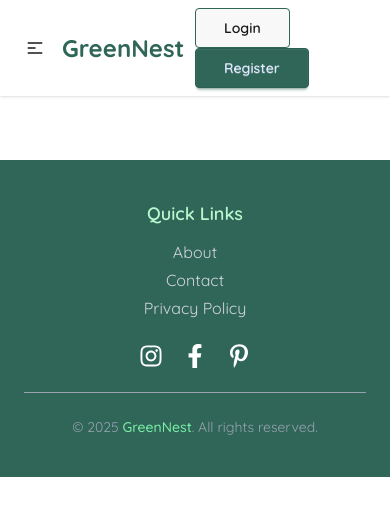
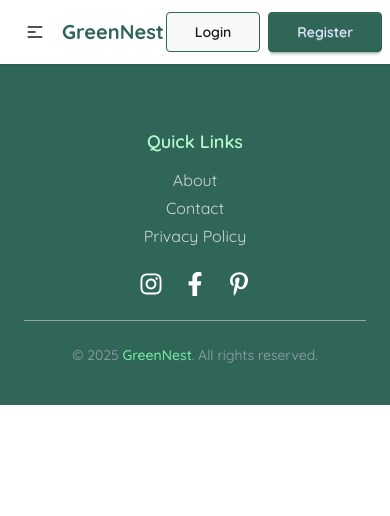
Before and after one commit to Rakibislam22/Green-Nest, a React (Vite) app: page /auth in a window 390 px wide. Shown: the top 516 px of the page. Built offline with nearby package versions, Linux system fonts and the light colour scheme; no server answers.

Commit message:
Add Plant of the Week

```diff
--- a/src/components/Footer.jsx
+++ b/src/components/Footer.jsx
@@ -3,7 +3,7 @@ import { FaInstagram, FaFacebookF, FaPinterestP } from "react-icons/fa";
 
 const Footer = () => {
   return (
-    <footer className="bg-primary text-white py-10 mt-16">
+    <footer className="bg-primary text-white py-10 pt-16">
       <div className="max-w-7xl mx-auto px-3 flex flex-col sm:flex-row justify-between items-center gap-6 sm:gap-0">
 
         <div className="text-center sm:text-left">
--- a/src/components/Navbar.jsx
+++ b/src/components/Navbar.jsx
@@ -7,14 +7,26 @@ const Navbar = () => {
     const { user, loading } = useContext(AuthContext);
 
     const handleLoadingOnNav = () => {
-        if(loading){
+        if (loading) {
             return <span className="loading loading-spinner loading-md"></span>
         }
 
-       return user ? <Avatar></Avatar> : <div className='space-x-2'>
-                            <Link to={"/auth/login"} className="px-7 btn border-primary hover:bg-primary hover:text-white">Login</Link>
-                            <Link to={"/auth/signup"} className="px-7 btn btn-primary">Register</Link>
-                        </div>
+        return user ? (<Avatar></Avatar>) : (
+            <div className="flex items-center gap-2">
+                <Link
+                    to={"/auth/login"}
+                    className="px-7 btn border-primary hover:bg-primary hover:text-white"
+                >
+                    Login
+                </Link>
+                <Link
+                    to={"/auth/signup"}
+                    className="px-7 btn btn-primary"
+                >
+                    Register
+                </Link>
+            </div>
+        );
 
     }
 
@@ -37,7 +49,7 @@ const Navbar = () => {
                             {links}
                         </ul>
                     </div>
-                    <Link to={"/"} className="font-bold text-2xl text-primary">GreenNest</Link>
+                    <Link to={"/"} className="font-bold text-xl sm:text-2xl text-primary">GreenNest</Link>
                 </div>
                 <div className="navbar-center hidden lg:flex">
                     <ul className="menu menu-horizontal px-1">
--- a/src/components/Plant.jsx
+++ b/src/components/Plant.jsx
@@ -13,8 +13,8 @@ const Plant = ({ plant }) => {
             <h1 className="text-2xl font-semibold py-4 ">{plant.plantName}</h1>
 
             <div className="flex justify-between items-center">
-                <div className="text-primary text-lg rounded-3xl bg-[#DCFCE7] py-2 px-3">
-                    <p>☆ {plant.rating}</p>
+                <div className="text-primary text-lg rounded-3xl bg-[#DCFCE7] py-1 px-2">
+                    <p>⭐ {plant.rating}</p>
                 </div>
                 <div className="font-bold">
                     <p className="pr-2 text-xl">
--- /dev/null
+++ b/src/components/PlantOfTheWeek.jsx
@@ -0,0 +1,60 @@
+import React from "react";
+import { Link } from "react-router";
+
+const PlantOfTheWeek = () => {
+  const plant = {
+    name: "Monstera Deliciosa",
+    image: "https://i.ibb.co.com/pv3cKmh9/img6.webp",
+    description:
+      "Known as the Swiss Cheese Plant, Monstera Deliciosa brings a bold, tropical vibe to your home with its iconic split leaves and easygoing nature.",
+    price: 35,
+    rating: 4.9,
+  };
+
+  return (
+    <section className="relative bg-green-50/30 py-25 px-6 sm:px-12 lg:px-20  pb-16 rounded-2xl overflow-hidden">
+
+      <div className="absolute inset-0 bg-gradient-to-r from-green-50 via-transparent to-green-50 opacity-60"></div>
+
+      <div className="relative flex flex-col lg:flex-row items-center justify-between gap-10">
+
+        <div className="flex-1 text-center lg:text-left space-y-5">
+          <h2 className="text-4xl sm:text-5xl font-extrabold text-[#2f6658]">
+            Plant of the Week
+          </h2>
+
+          <h3 className="text-3xl font-semibold text-gray-800">
+            {plant.name}
+          </h3>
+
+          <p className="text-gray-600 leading-relaxed max-w-lg">
+            {plant.description}
+          </p>
+
+          <div className="flex flex-col sm:flex-row items-center sm:items-start gap-3 text-lg text-gray-700">
+            <p>
+              <span className="font-semibold text-[#2f6658]">Price:</span> ${plant.price}
+            </p>
+            <p>
+              <span className="font-semibold text-[#2f6658]">Rating:</span> ⭐ {plant.rating}
+            </p>
+          </div>
+
+          <Link to={"/plant-details/6"} className="mt-5 bg-[#2f6658] text-white px-6 py-3 rounded-lg font-semibold hover:bg-[#28594d] transition">
+            Learn More
+          </Link>
+        </div>
+
+        <div className="flex-1 flex justify-center lg:justify-end">
+          <img
+            src={plant.image}
+            alt={plant.name}
+            className="w-full max-w-md rounded-2xl shadow-lg hover:scale-105 transition-transform duration-500"
+          />
+        </div>
+      </div>
+    </section>
+  );
+};
+
+export default PlantOfTheWeek;
--- a/src/layouts/AuthLayout.jsx
+++ b/src/layouts/AuthLayout.jsx
@@ -6,9 +6,16 @@ import { ToastContainer } from 'react-toastify';
 
 const AuthLayout = () => {
     return (
-        <div className=' quicksand-font'>
-            <Navbar></Navbar>
-            <Outlet></Outlet>
+        <div className=' quicksand-font relative'>
+            <div className='sticky top-0 z-50'>
+                <Navbar></Navbar>
+            </div>
+
+
+            <div className='bg-green-50/30 bg-gradient-to-r from-green-50 via-transparent to-green-50'>
+                <Outlet></Outlet>
+            </div>
+
 
             <ToastContainer
                 position="top-center"
--- a/src/layouts/MainLayout.jsx
+++ b/src/layouts/MainLayout.jsx
@@ -17,7 +17,9 @@ const MainLayout = () => {
                 <Navbar></Navbar>
             </div>
 
-            <Outlet></Outlet>
+            <div className='bg-green-50/30 bg-gradient-to-r from-green-50 via-transparent to-green-50 pb-20'>
+                <Outlet></Outlet>
+            </div>
 
             <ToastContainer
                 position="top-center"
--- a/src/pages/Home.jsx
+++ b/src/pages/Home.jsx
@@ -4,6 +4,7 @@ import Plant from '../components/Plant';
 import PlantCareTips from '../components/PlantCareTips';
 import PlantsExperts from '../components/PlantsExperts';
 import EcoDecorIdeas from '../components/EcoDecorIdeas';
+import PlantOfTheWeek from '../components/PlantOfTheWeek';
 
 const dataPromis = fetch('/plants.json').then(res => res.json());
 
@@ -20,7 +21,7 @@ const Home = () => {
     return (
         <div>
             <ImageSlider></ImageSlider>
-            <div className='bg-green-50/25'>
+            <PlantOfTheWeek></PlantOfTheWeek>
             <div className='max-w-7xl mx-auto p-3'>
                 <h1 className='text-4xl sm:text-5xl text-primary text-center font-semibold pt-30'>Our Top Rated Indoor Plants</h1>
                 <div className='grid lg:grid-cols-3 md:grid-cols-2 grid-cols-1 gap-5 pt-18'>
@@ -38,7 +39,6 @@ const Home = () => {
                     <EcoDecorIdeas></EcoDecorIdeas>
                 </div>
             </div>
-            </div>
 
         </div>
     );
--- a/src/pages/MyProfile.jsx
+++ b/src/pages/MyProfile.jsx
@@ -20,12 +20,13 @@ const MyProfile = () => {
 
     const handleUpdate = (e) => {
         e.preventDefault();
-        forUpdateProfile(name,photo).then(()=>{toast.success('Profile Update successful!');})
+        forUpdateProfile(name, photo).then(() => { toast.success('Profile Update successful!'); })
             .catch(err => toast.error(err));
     };
 
     return (
-        <div className="max-w-md mx-auto mt-10 bg-white shadow-md rounded-lg p-6 text-center">
+        <div className="pt-10 px-3">
+            <div className="max-w-md mx-auto bg-white shadow-md rounded-lg p-6 text-center">
                 <h2 className="text-2xl font-semibold mb-4 text-gray-800">My Profile</h2>
 
                 <img
@@ -43,6 +44,7 @@ const MyProfile = () => {
                         placeholder="Update name"
                         value={name}
                         onChange={(e) => setName(e.target.value)}
+                        required
                         className="w-full border border-gray-300 rounded px-3 py-2"
                     />
                     <input
@@ -50,6 +52,7 @@ const MyProfile = () => {
                         placeholder="Update photo URL"
                         value={photo}
                         onChange={(e) => setPhoto(e.target.value)}
+                        required
                         className="w-full border border-gray-300 rounded px-3 py-2"
                     />
 
@@ -62,6 +65,8 @@ const MyProfile = () => {
                 </form>
 
             </div>
+        </div>
+
     );
 };
 
--- a/src/pages/PlantDetails.jsx
+++ b/src/pages/PlantDetails.jsx
@@ -26,7 +26,8 @@ const PlantDetails = () => {
     }
 
     return (
-        <div className="max-w-4xl mx-auto p-6 mt-10 bg-green-50/25">
+        <div className="pt-10">
+            <div className="max-w-4xl mx-auto p-4 bg-green-50/25">
 
                 <div className="flex flex-col md:flex-row gap-6 bg-white shadow-md rounded-lg p-6">
                     <img
@@ -49,14 +50,14 @@ const PlantDetails = () => {
                     </div>
                 </div>
 
-            <div className="mt-10 bg-white shadow-md rounded-lg p-6 ">
-                <div className="">
+                <div className="mt-10 bg-white shadow-md rounded-lg py-10 px-6 flex flex-col items-center justify-center text-center">
                     <h3 className="text-2xl font-semibold text-primary mb-4">
                         Book Consultation
                     </h3>
+
                     <form
                         onSubmit={handleSubmit}
-                        className="flex flex-col gap-4 max-w-md"
+                        className="flex flex-col gap-4 w-full max-w-md"
                     >
                         <input
                             type="text"
@@ -72,12 +73,13 @@ const PlantDetails = () => {
                         />
                         <button
                             type="submit"
-                            className="btn btn-primary py-2 rounded-lg  transition duration-200"
+                            className="bg-[#2f6658] text-white py-2 rounded-lg font-semibold hover:bg-[#28594d] transition duration-200"
                         >
                             Book Now
                         </button>
                     </form>
                 </div>
+
             </div>
         </div>
     );
```
Lines whose indentation alone changed are shown as unchanged.
